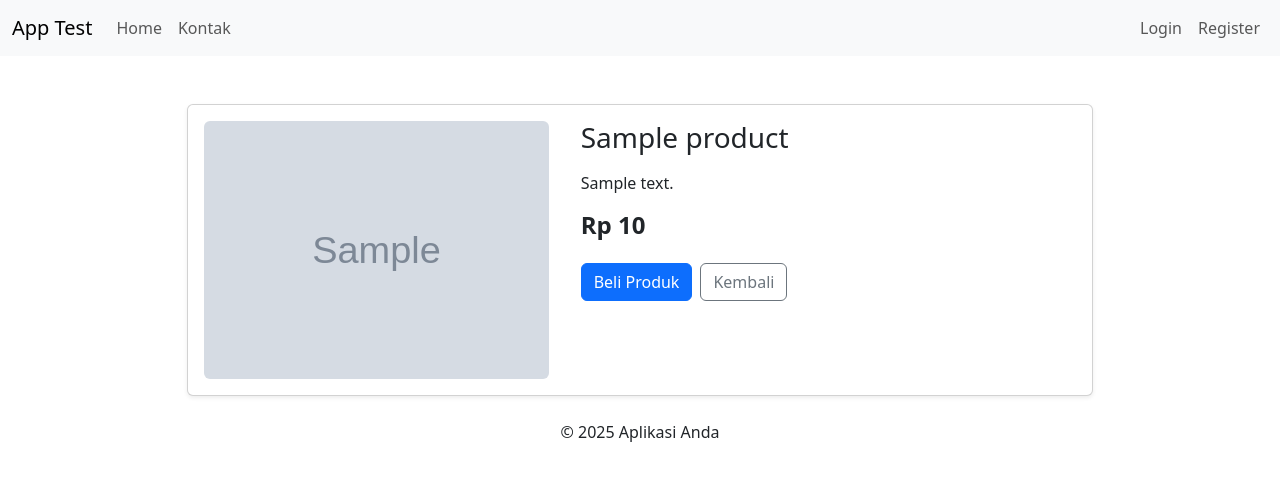
After one commit to irpaann/tugas_akhir_testing_app, a Flask app: page /1 in a window 1280 px wide. The commit adds this page. Shown: the top 481 px of the page. Run offline with Flask 3, Linux system fonts and the light colour scheme; tables that the repository leaves empty hold one stand-in row (values such as "Sample post"); grey boxes marked "Sample" are stand-in pictures; data that the repository does not hold is empty.

Commit message:
Update udate fitur tambah detail produk

```diff
--- a/app.py
+++ b/app.py
@@ -36,11 +36,13 @@ app.register_blueprint(api)
 @app.after_request
 def log_request(response):
     try:
-        full_url = request.url
         if request.method in ["POST", "PUT", "PATCH"]:
             payload = request.get_json(silent=True) if request.is_json else request.form.to_dict()
         else:
-            payload = ""
+            payload = request.query_string.decode()
+
+        response_body = response.get_data(as_text=True)
+        response_preview = response_body[:500]
 
         data = {
             "ip": request.remote_addr,
@@ -49,13 +51,13 @@ def log_request(response):
             "method": request.method,
             "status": response.status_code,
             "ua": request.headers.get("User-Agent", "-"),
-            "payload": payload
+            "payload": payload,
+            "response": response_preview
         }
-
 
         requests.post(MONITORING_URL, json=data, timeout=0.5)
 
-    except:
+    except Exception as e:
         pass
 
     return response
--- a/routes/product.py
+++ b/routes/product.py
@@ -35,3 +35,8 @@ def upload():
         return redirect(url_for("product.index"))
 
     return render_template("upload.html")
+
+@product.route("/<int:product_id>")
+def detail(product_id):
+    product = Product.query.get_or_404(product_id)
+    return render_template("product_detail.html", product=product)
--- /dev/null
+++ b/static/css/style.css
@@ -0,0 +1,32 @@
+/* ==============================
+   PRODUCT CARD FIX (RAPI & SERAGAM)
+   ============================== */
+
+/* Card tinggi sama */
+.card {
+    height: 100%;
+}
+
+/* Gambar produk seragam */
+.product-img {
+    width: 100%;
+    height: 180px;          /* KUNCI tinggi gambar */
+    object-fit: cover;      /* Potong tengah, tidak gepeng */
+}
+
+/* Body card fleksibel */
+.card-body {
+    display: flex;
+    flex-direction: column;
+}
+
+/* Batasi deskripsi agar card tidak kepanjangan */
+.card-body p {
+    max-height: 48px;       /* ±2–3 baris */
+    overflow: hidden;
+}
+
+/* Tombol selalu di bawah */
+.card-body .btn {
+    margin-top: auto;
+}
--- a/templates/layout.html
+++ b/templates/layout.html
@@ -3,8 +3,9 @@
 <head>
     <meta charset="UTF-8">
     <meta name="viewport" content="width=device-width, initial-scale=1.0">
-    <title>{% block title %}Aplikasi Saya{% endblock %}</title>
+    <title>{% block title %}Aplikasi Testing{% endblock %}</title>
     <link href="https://cdn.jsdelivr.net/npm/bootstrap@5.3.8/dist/css/bootstrap.min.css" rel="stylesheet">
+    <link rel="stylesheet" href="{{ url_for('static', filename='css/style.css') }}">
 </head>
 
 <body>
--- /dev/null
+++ b/templates/product_detail.html
@@ -0,0 +1,55 @@
+{% extends "layout.html" %}
+{% block content %}
+
+<div class="container mt-5">
+    <div class="row justify-content-center">
+        <div class="col-md-10">
+            <div class="card shadow-sm">
+                <div class="row g-0">
+
+                    <!-- GAMBAR PRODUK -->
+                    <div class="col-md-5 text-center p-3">
+                        <img
+                            src="{{ url_for('static', filename='uploads/' ~ product.image) | safe }}"
+                            class="img-fluid rounded"
+                            alt="Gambar Produk"
+                            style="max-height: 300px;"
+                        >
+                    </div>
+
+                    <!-- DETAIL PRODUK -->
+                    <div class="col-md-7">
+                        <div class="card-body">
+                            <h3 class="card-title mb-3">
+                                {{ product.name }}
+                            </h3>
+
+                            <p class="card-text">
+                                {{ product.description | safe }}
+                            </p>
+
+                            <h4 class="mb-4">
+                                <strong>Rp {{ product.price }}</strong>
+                            </h4>
+
+                            <div class="d-flex gap-2">
+                                <button class="btn btn-primary">
+                                    Beli Produk
+                                </button>
+
+                                <a href="{{ url_for('product.index') }}"
+                                   class="btn btn-outline-secondary">
+                                    Kembali
+                                </a>
+                            </div>
+
+                        </div>
+                    </div>
+
+                </div>
+            </div>
+        </div>
+    </div>
+</div>
+
+{% endblock %}
```
Also changed, not shown: templates/index.html (+20 -9 lines).
